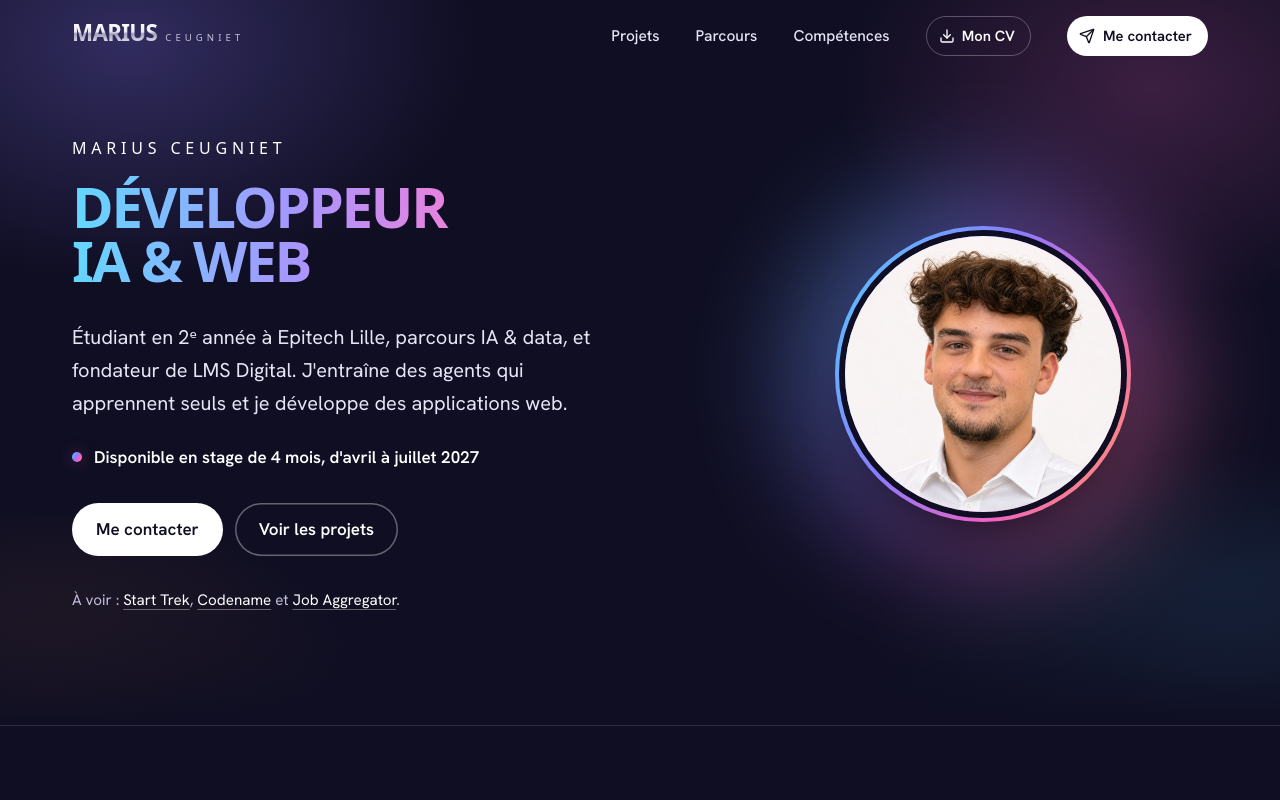
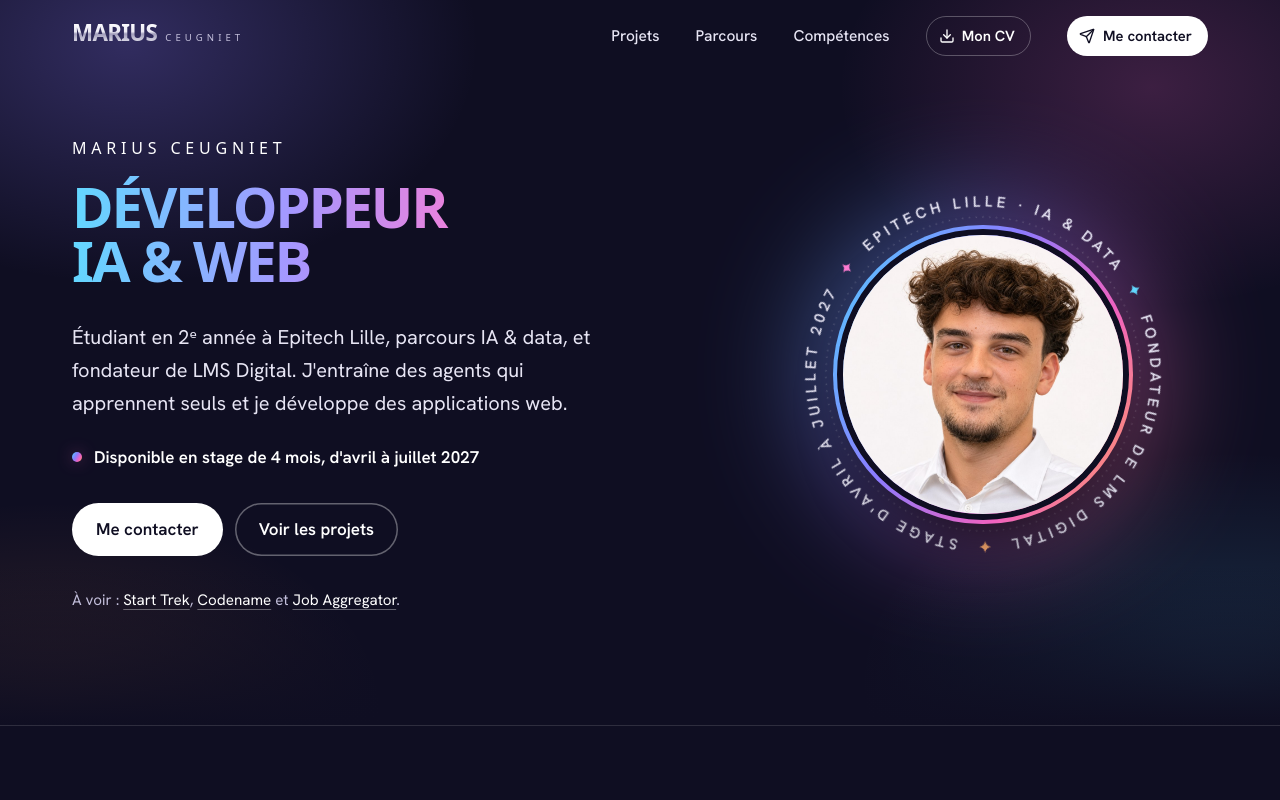
Before and after one commit to klasken/Portfolio, a React (Vite) app: page / in a window 1280 px wide. Shown: the top 800 px of the page. Built offline with nearby package versions, Linux system fonts and the light colour scheme; a web font is replaced by a local one.

Commit message:
add : folder image cahnge

```diff
--- a/src/App.jsx
+++ b/src/App.jsx
@@ -342,6 +342,40 @@ function Portrait({ className = "" }) {
   );
 }
 
+// Texte qui tourne autour de la photo du haut de page : il ne passe jamais sur le visage.
+// Chaque info est précédée d'une étoile de la couleur de la marque.
+const ANNEAU = [
+  { texte: "Epitech Lille · IA & data", couleur: "var(--magenta)" },
+  { texte: "Fondateur de LMS Digital", couleur: "var(--cyan)" },
+  { texte: "Stage d'avril à juillet 2027", couleur: "var(--orange)" },
+];
+const ANNEAU_RAYON = 161; // rayon de la ligne de base du texte, dans un carré de 400
+
+function AnneauTexte() {
+  const id = "anneau" + useId().replace(/[^a-zA-Z0-9]/g, "");
+  const r = ANNEAU_RAYON;
+  // Cercle tracé dans le sens horaire depuis la gauche : les lettres pointent vers l'extérieur.
+  const chemin = `M ${200 - r},200 a ${r},${r} 0 1,1 ${2 * r},0 a ${r},${r} 0 1,1 ${-2 * r},0`;
+  return (
+    <svg className="anneau" viewBox="0 0 400 400" aria-hidden="true" focusable="false">
+      <defs>
+        <path id={id} d={chemin} />
+      </defs>
+      <circle className="anneau-orbite" cx="200" cy="200" r="151" />
+      <text className="anneau-texte">
+        <textPath href={`#${id}`} textLength={(2 * Math.PI * r).toFixed(1)} lengthAdjust="spacing">
+          {ANNEAU.map(({ texte, couleur }) => (
+            <tspan key={texte}>
+              <tspan fill={couleur}>✦</tspan>
+              {`  ${texte.toUpperCase()}  `}
+            </tspan>
+          ))}
+        </textPath>
+      </text>
+    </svg>
+  );
+}
+
 function Telephone({ children }) {
   return (
     <div className="telephone">
@@ -481,19 +515,8 @@ function Hero() {
         <div className="hero-photo">
           <div className="hero-photo-cadre rise">
             <span className="hero-photo-halo degrade" aria-hidden="true" />
-            <Portrait />
-            <span className="puce puce-1" aria-hidden="true">
-              <i style={{ background: "linear-gradient(135deg,#8b5cf6,#ec4899)" }}>✦</i>
-              Epitech Lille, IA & data
-            </span>
-            <span className="puce puce-2" aria-hidden="true">
-              <i style={{ background: "linear-gradient(135deg,#3b82f6,#22d3ee)" }}>▢</i>
-              Fondateur de LMS Digital
-            </span>
-            <span className="puce puce-3" aria-hidden="true">
-              <i style={{ background: "linear-gradient(135deg,#f97316,#ef4444)" }}>⚡</i>
-              Stage d'avril à juillet 2027
-            </span>
+            <AnneauTexte />
+            <Portrait className="portrait--hero" />
           </div>
         </div>
       </div>
@@ -1590,12 +1613,12 @@ section[id], article[id], li[id] { scroll-margin-top: 5.5rem; }
 .nav-liens > a:hover { color: var(--ink); text-decoration: underline; text-underline-offset: 6px; text-decoration-color: var(--violet); }
 .nav-liens > a.nav-cta, .nav-liens > a.nav-cta:hover {
   display: inline-flex; align-items: center; gap: .5rem; padding: .5rem 1rem .5rem .75rem; border-radius: 999px;
-  background: var(--ink); color: var(--night); font-size: .92rem; font-weight: 600; text-decoration: none;
+  background: var(--ink); color: var(--night); font-size: .92rem; font-weight: 600; text-decoration: none; white-space: nowrap;
 }
 .nav-liens > a.nav-cta:hover { background: #e9e6ff; }
 .nav-cv, .nav-liens > a.nav-cv, .nav-liens > a.nav-cv:hover {
   display: inline-flex; align-items: center; gap: .45rem; padding: .45rem .95rem .45rem .75rem; border-radius: 999px;
-  border: 1px solid rgb(255 255 255 / 0.28); color: var(--ink); font-size: .92rem; font-weight: 600; text-decoration: none;
+  border: 1px solid rgb(255 255 255 / 0.28); color: var(--ink); font-size: .92rem; font-weight: 600; text-decoration: none; white-space: nowrap;
   transition: background-color .15s, border-color .15s;
 }
 .nav-cv:hover, .nav-liens > a.nav-cv:hover { background: rgb(255 255 255 / 0.08); border-color: rgb(255 255 255 / 0.5); }
@@ -1624,22 +1647,22 @@ section[id], article[id], li[id] { scroll-margin-top: 5.5rem; }
 .hero-recents a, .hero-recents a:hover { color: var(--ink); text-decoration: underline; text-decoration-color: rgb(255 255 255 / 0.35); text-underline-offset: 4px; }
 .hero-recents a:hover { text-decoration-color: var(--ink); }
 
-.hero-photo-cadre { position: relative; isolation: isolate; width: min(12rem, 54vw); margin-top: 1rem; }
-.hero-photo-halo { position: absolute; inset: -14%; z-index: -1; border-radius: 50%; opacity: .45; filter: blur(56px); }
+/* Photo du haut de page : la photo au centre, une orbite pointillée, puis le texte qui tourne autour. */
+.hero-photo-cadre {
+  --taille: min(17rem, 76vw);
+  position: relative; isolation: isolate; width: var(--taille); aspect-ratio: 1;
+  margin: 0 0 -1rem calc(var(--taille) * -0.07);
+}
+.hero-photo-halo { position: absolute; inset: 8%; z-index: -1; border-radius: 50%; opacity: .45; filter: blur(56px); }
+.portrait--hero { position: absolute; inset: 14%; }
+.anneau { position: absolute; inset: 0; width: 100%; height: 100%; overflow: visible; animation: tourne 70s linear infinite; }
+.hero-photo-cadre:hover .anneau { animation-play-state: paused; }
+.anneau-orbite { fill: none; stroke: rgb(255 255 255 / 0.22); stroke-width: 1.4; stroke-dasharray: 0 6.5; stroke-linecap: round; }
+.anneau-texte { font-family: var(--sans); font-size: 14.5px; font-weight: 600; letter-spacing: .265em; fill: var(--text); }
+@keyframes tourne { to { rotate: 360deg; } }
 .portrait-anneau { display: block; padding: 4px; border-radius: 50%; box-shadow: 0 30px 60px -30px rgb(0 0 0 / 0.9); }
 .portrait-anneau img, .portrait-initiales { width: 100%; aspect-ratio: 1; height: auto; border-radius: 50%; object-fit: cover; border: 6px solid var(--night); background: var(--night-2); }
 .portrait-initiales { display: grid; place-items: center; font-family: var(--display); font-size: 3.5rem; font-weight: 700; color: var(--ink); }
-.puce {
-  position: absolute; display: none; align-items: center; gap: .55rem; padding: .4rem .95rem .4rem .4rem; border-radius: 999px;
-  background: rgb(24 22 47 / 0.92); box-shadow: inset 0 0 0 1px rgb(255 255 255 / 0.22), 0 14px 28px -14px rgb(0 0 0 / 0.8);
-  -webkit-backdrop-filter: blur(8px); backdrop-filter: blur(8px); color: var(--ink); font-size: .9rem; font-weight: 600; white-space: nowrap;
-  animation: rise .9s cubic-bezier(0.2, 0.7, 0.2, 1) backwards;
-}
-.puce i { display: grid; place-items: center; width: 1.6rem; height: 1.6rem; border-radius: 50%; font-size: .72rem; font-style: normal; color: #fff; }
-.puce-1 { top: 6%; left: -16%; animation-delay: .35s; }
-.puce-2 { top: 47%; right: -22%; animation-delay: .5s; }
-.puce-3 { bottom: 4%; left: -8%; animation-delay: .65s; }
-
 @keyframes rise { from { opacity: 0; translate: 0 32px; } to { opacity: 1; translate: 0 0; } }
 .rise { animation: rise .9s cubic-bezier(0.2, 0.7, 0.2, 1) backwards; animation-delay: .1s; }
 
@@ -1796,15 +1819,12 @@ section[id], article[id], li[id] { scroll-margin-top: 5.5rem; }
   .competences { grid-template-columns: 1fr 1fr; }
   .langues { grid-template-columns: repeat(3, 1fr); gap: 2.5rem; }
   .carte { padding: .75rem 2rem; }
-  .puce { display: inline-flex; }
-  .hero-photo-cadre { width: 14.5rem; margin-inline: 4.5rem; }
+  .hero-photo-cadre { --taille: 20rem; }
 }
 @media (min-width: 768px) {
   .wrap { padding-inline: 2rem; }
   .bloc { padding-block: 8rem; }
   .nav-int { height: 4.5rem; }
-  .nav-liens { display: flex; }
-  .nav-burger, .menu-mobile, .nav-cv--mobile { display: none; }
   .wordmark-grand { font-size: 1.4rem; }
   .hero { padding: 8.5rem 0 7rem; }
   .hero-titre-petit { font-size: 1rem; }
@@ -1820,6 +1840,9 @@ section[id], article[id], li[id] { scroll-margin-top: 5.5rem; }
   .footer-int { flex-direction: row; align-items: center; justify-content: space-between; }
 }
 @media (min-width: 1024px) {
+  /* Le menu complet n'a la place de tenir sur une ligne qu'à partir de 1024 px. */
+  .nav-liens { display: flex; }
+  .nav-burger, .menu-mobile, .nav-cv--mobile { display: none; }
   .grille-12 { grid-template-columns: repeat(12, minmax(0, 1fr)); gap: 2.5rem; }
   .col-4 { grid-column: span 4; }
   .col-5 { grid-column: span 5; }
@@ -1832,7 +1855,7 @@ section[id], article[id], li[id] { scroll-margin-top: 5.5rem; }
   .hero-grille { grid-template-columns: repeat(12, minmax(0, 1fr)); gap: 2.5rem; }
   .hero-texte { grid-column: span 7; }
   .hero-photo { order: 0; grid-column: span 5; display: flex; justify-content: center; }
-  .hero-photo-cadre { width: min(100%, 18.5rem); margin: 0; }
+  .hero-photo-cadre { --taille: min(100%, 26rem); margin: 0; }
   .hero-titre-grand { font-size: clamp(2.4rem, 4.4vw, 4.3rem); }
   .competences { grid-template-columns: repeat(4, 1fr); gap: 1rem; }
   .contact-tel { order: 1; grid-column: span 4; }
@@ -1841,7 +1864,7 @@ section[id], article[id], li[id] { scroll-margin-top: 5.5rem; }
 
 @media (prefers-reduced-motion: reduce) {
   html { scroll-behavior: auto; }
-  .rise, .puce { animation: none; }
+  .rise, .anneau { animation: none; }
   .mail-curseur { animation: none !important; }
   .carte-visuel--capture img, .carte-projet:hover .carte-visuel--capture img { transition: none; transform: none; }
 }
```
Also changed, not shown: 1 other file (tests, documents, lock files or other folders).
